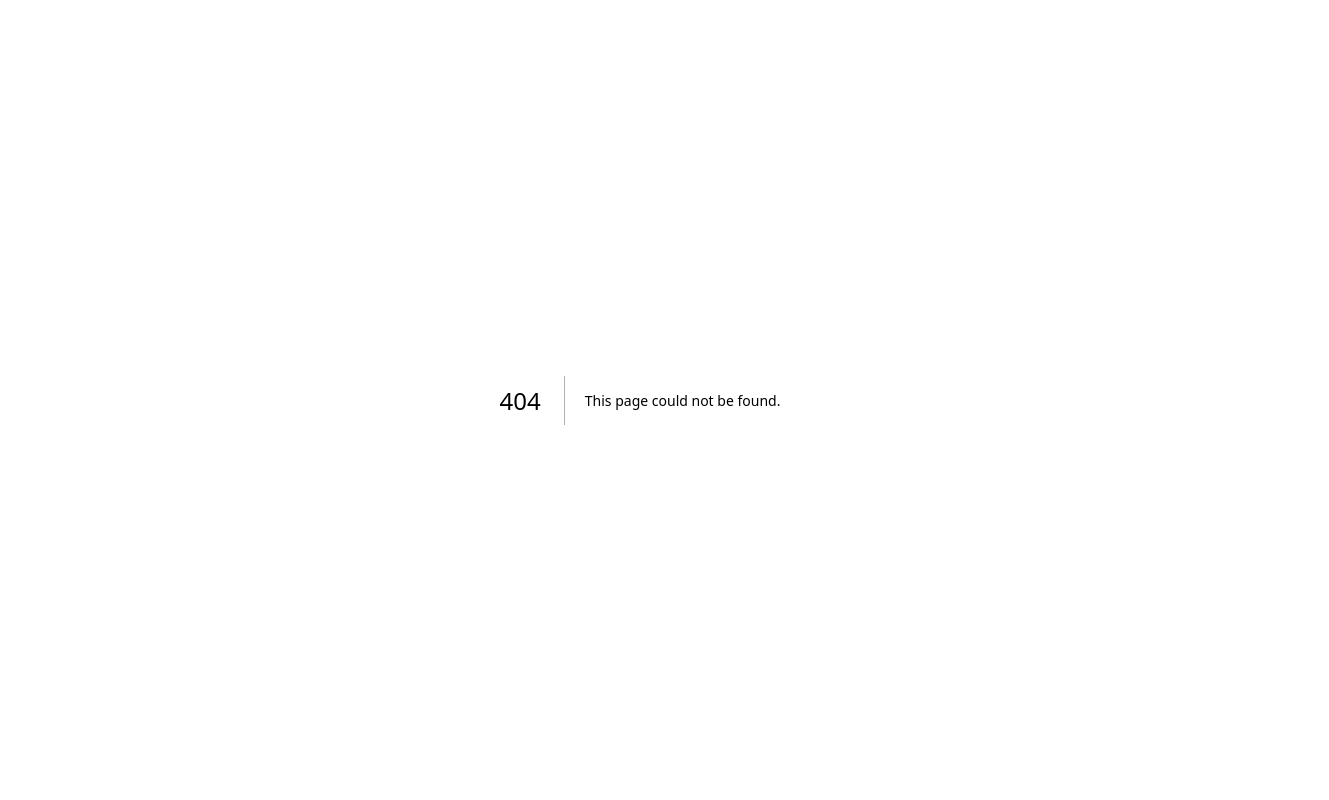
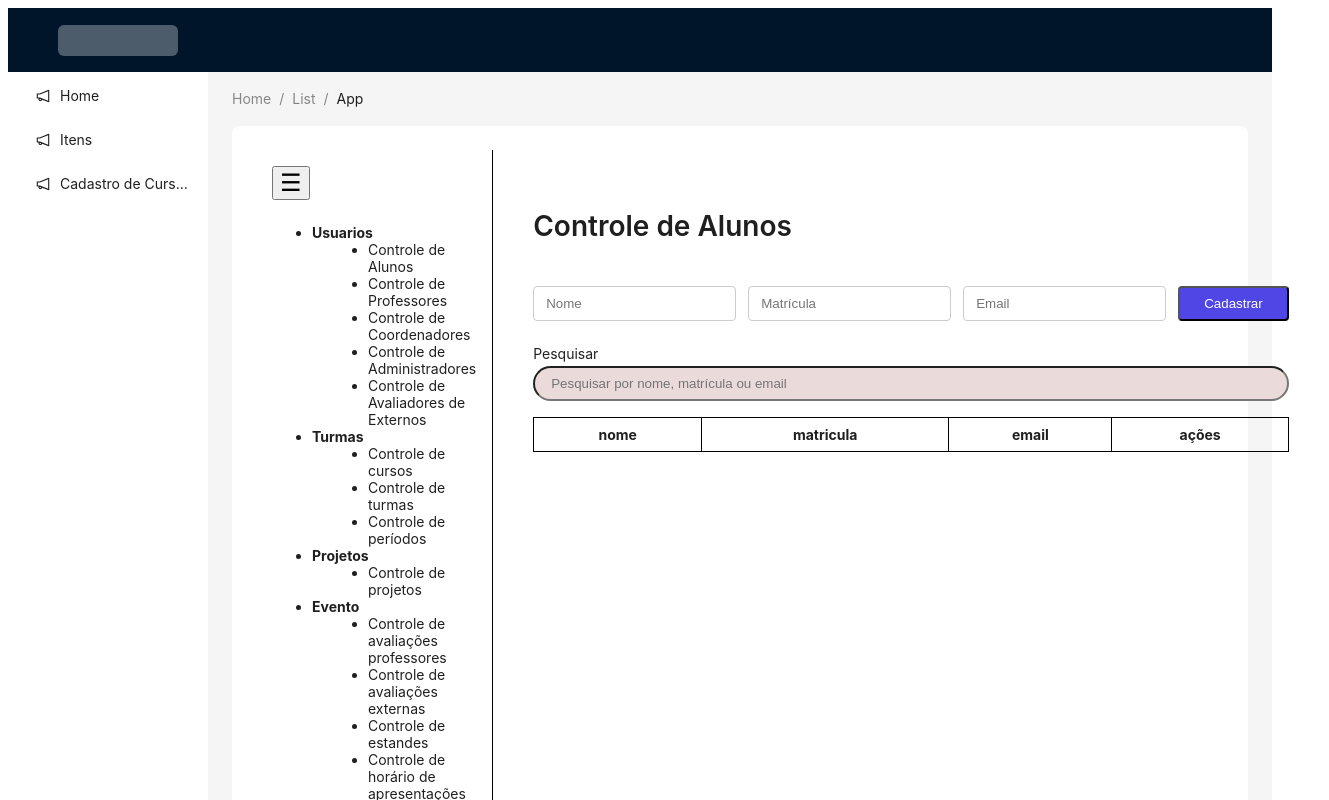
Before and after one commit to Fabrica-Unisales/pie-manager-front, a Next.js app: page /cursos-turmas in a window 1280 px wide. Before the commit this address had no page. Shown: the top 800 px of the page, 1329 px wide, since content can reach past the window. Built offline with nearby package versions, Linux system fonts and the light colour scheme; what @ant-design/nextjs-registry would draw is missing.

Commit message:
Controle de cadastro de cursos e turmas

```diff
--- /dev/null
+++ b/src/app/(auth)/cursos-turmas/page.js
@@ -0,0 +1,184 @@
+'use client';
+import { useEffect, useState } from 'react';
+
+const ControleDeAlunos = () => {
+  const [alunos, setAlunos] = useState([]);
+  const [nome, setNome] = useState('');
+  const [matricula, setMatricula] = useState('');
+  const [email, setEmail] = useState('');
+  const [editIndex, setEditIndex] = useState(null);
+  const [pesquisa, setPesquisa] = useState('');
+
+  useEffect(() => {
+    const dados = localStorage.getItem('alunos');
+    if (dados) {
+      setAlunos(JSON.parse(dados));
+    }
+  }, []);
+
+  useEffect(() => {
+    localStorage.setItem('alunos', JSON.stringify(alunos));
+  }, [alunos]);
+
+  const adicionarOuAtualizarAluno = () => {
+    if (!nome || !matricula || !email) {
+      alert('Preencha todos os campos.');
+      return;
+    }
+
+    const novoAluno = { nome, matricula, email };
+
+    if (editIndex !== null) {
+      const atualizados = [...alunos];
+      atualizados[editIndex] = novoAluno;
+      setAlunos(atualizados);
+      setEditIndex(null);
+    } else {
+      setAlunos([...alunos, novoAluno]);
+    }
+
+    setNome('');
+    setMatricula('');
+    setEmail('');
+  };
+
+  const editarAluno = (index) => {
+    const aluno = alunos[index];
+    setNome(aluno.nome);
+    setMatricula(aluno.matricula);
+    setEmail(aluno.email);
+    setEditIndex(index);
+  };
+
+  const excluirAluno = (index) => {
+    if (confirm('Deseja realmente excluir este aluno?')) {
+      const atualizados = alunos.filter((_, i) => i !== index);
+      setAlunos(atualizados);
+    }
+  };
+
+  const alunosFiltrados = alunos.filter((aluno) =>
+    aluno.nome.toLowerCase().includes(pesquisa.toLowerCase()) ||
+    aluno.matricula.toLowerCase().includes(pesquisa.toLowerCase()) ||
+    aluno.email.toLowerCase().includes(pesquisa.toLowerCase())
+  );
+
+  return (
+    <div style={{ display: 'flex', minHeight: '100vh', backgroundColor: 'white' }}>
+      {/* Menu lateral */}
+      <aside style={{ width: '250px', borderRight: '1px solid black', padding: '16px', fontSize: '14px' }}>
+        <div style={{ marginBottom: '24px' }}>
+          <button style={{ fontSize: '24px' }}>☰</button>
+        </div>
+        <ul>
+          <li><strong>Usuarios</strong>
+            <ul style={{ marginLeft: '16px', listStyleType: 'disc' }}>
+              <li>Controle de Alunos</li>
+              <li>Controle de Professores</li>
+              <li>Controle de Coordenadores</li>
+              <li>Controle de Administradores</li>
+              <li>Controle de Avaliadores de Externos</li>
+            </ul>
+          </li>
+          <li><strong>Turmas</strong>
+            <ul style={{ marginLeft: '16px', listStyleType: 'disc' }}>
+              <li>Controle de cursos</li>
+              <li>Controle de turmas</li>
+              <li>Controle de períodos</li>
+            </ul>
+          </li>
+          <li><strong>Projetos</strong>
+            <ul style={{ marginLeft: '16px', listStyleType: 'disc' }}>
+              <li>Controle de projetos</li>
+            </ul>
+          </li>
+          <li><strong>Evento</strong>
+            <ul style={{ marginLeft: '16px', listStyleType: 'disc' }}>
+              <li>Controle de avaliações professores</li>
+              <li>Controle de avaliações externas</li>
+              <li>Controle de estandes</li>
+              <li>Controle de horário de apresentações</li>
+            </ul>
+          </li>
+        </ul>
+      </aside>
+
+      {/* Conteúdo principal */}
+      <main style={{ flex: 1, padding: '40px' }}>
+        <div style={{ display: 'flex', justifyContent: 'space-between', alignItems: 'center', marginBottom: '24px' }}>
+          <h1 style={{ fontSize: '28px', fontWeight: '600' }}>Controle de Alunos</h1>
+        </div>
+
+        {/* Formulário */}
+        <div style={{ display: 'flex', gap: '12px', marginBottom: '24px' }}>
+          <input
+            type="text"
+            placeholder="Nome"
+            value={nome}
+            onChange={(e) => setNome(e.target.value)}
+            style={{ flex: 1, padding: '8px 12px', border: '1px solid #ccc', borderRadius: '4px' }}
+          />
+          <input
+            type="text"
+            placeholder="Matrícula"
+            value={matricula}
+            onChange={(e) => setMatricula(e.target.value)}
+            style={{ flex: 1, padding: '8px 12px', border: '1px solid #ccc', borderRadius: '4px' }}
+          />
+          <input
+            type="email"
+            placeholder="Email"
+            value={email}
+            onChange={(e) => setEmail(e.target.value)}
+            style={{ flex: 1, padding: '8px 12px', border: '1px solid #ccc', borderRadius: '4px' }}
+          />
+          <button
+            onClick={adicionarOuAtualizarAluno}
+            style={{ backgroundColor: '#4f46e5', color: 'white', padding: '8px 24px', borderRadius: '4px' }}
+          >
+            {editIndex !== null ? 'Atualizar' : 'Cadastrar'}
+          </button>
+        </div>
+
+        {/* Pesquisa */}
+        <div style={{ marginBottom: '16px' }}>
+          <label style={{ display: 'block', fontSize: '14px', marginBottom: '4px' }}>Pesquisar</label>
+          <input
+            type="text"
+            placeholder="Pesquisar por nome, matrícula ou email"
+            value={pesquisa}
+            onChange={(e) => setPesquisa(e.target.value)}
+            style={{ width: '100%', padding: '8px 16px', backgroundColor: '#eadada', borderRadius: '9999px' }}
+          />
+        </div>
+
+        {/* Tabela */}
+        <table style={{ width: '100%', borderCollapse: 'collapse', border: '1px solid black' }}>
+          <thead>
+            <tr>
+              <th style={{ border: '1px solid black', padding: '8px' }}>nome</th>
+              <th style={{ border: '1px solid black', padding: '8px' }}>matricula</th>
+              <th style={{ border: '1px solid black', padding: '8px' }}>email</th>
+              <th style={{ border: '1px solid black', padding: '8px' }}>ações</th>
+            </tr>
+          </thead>
+          <tbody>
+            {alunosFiltrados.map((aluno, index) => (
+              <tr key={index}>
+                <td style={{ border: '1px solid black', padding: '8px', textAlign: 'center' }}>{aluno.nome}</td>
+                <td style={{ border: '1px solid black', padding: '8px', textAlign: 'center' }}>{aluno.matricula}</td>
+                <td style={{ border: '1px solid black', padding: '8px', textAlign: 'center' }}>{aluno.email}</td>
+                <td style={{ border: '1px solid black', padding: '8px', textAlign: 'center' }}>
+                  <button onClick={() => editarAluno(index)} style={{ backgroundColor: '#60a5fa', color: 'white', padding: '4px 12px', marginRight: '8px', borderRadius: '4px' }}>editar</button>
+                  <button onClick={() => excluirAluno(index)} style={{ backgroundColor: '#ef4444', color: 'white', padding: '4px 12px', borderRadius: '4px' }}>excluir</button>
+                </td>
+              </tr>
+            ))}
+          </tbody>
+        </table>
+      </main>
+    </div>
+  );
+};
+
+export default ControleDeAlunos;
--- a/src/app/(auth)/page.js
+++ b/src/app/(auth)/page.js
@@ -1,5 +1,4 @@
 'use client';
-import React from 'react';
 import { Button } from 'antd';
 
 const Home = () => (
--- a/src/statics/menuItens.js
+++ b/src/statics/menuItens.js
@@ -1,8 +1,8 @@
 "use client";
-import React from "react";
 import {
   NotificationOutlined,
 } from "@ant-design/icons";
+import React from "react";
 
 export const items2 = [
   {
@@ -15,4 +15,9 @@ export const items2 = [
     icon: React.createElement(NotificationOutlined),
     label: <a href="/itens" rel="itens">Itens</a>,
   },
+    {
+    key: "cursos-turmas",
+    icon: React.createElement(NotificationOutlined),
+    label: <a href="/cursos-turmas" rel="cursos-turmas">Cadastro de Cursos e Turmas</a>,
+  },
 ];
```
Also changed, not shown: src/app/globals.css (+81 -0 lines).
